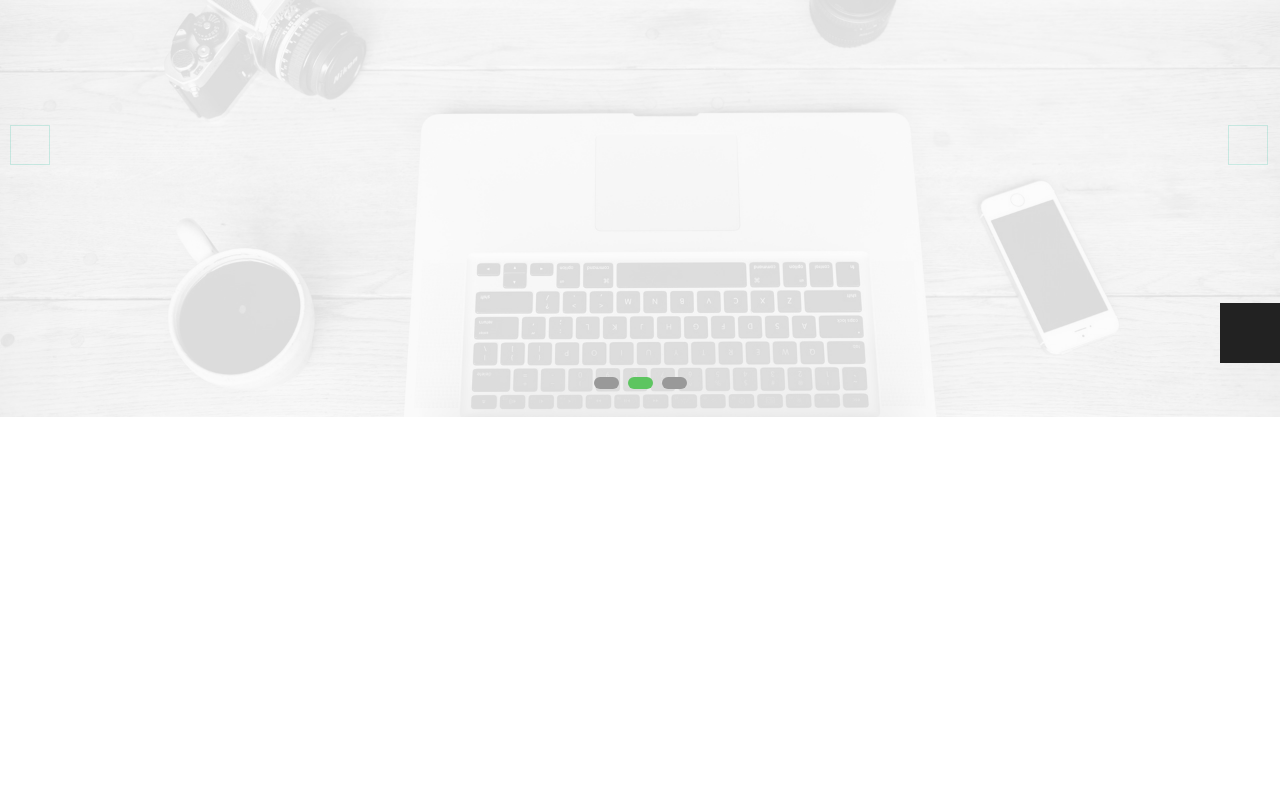
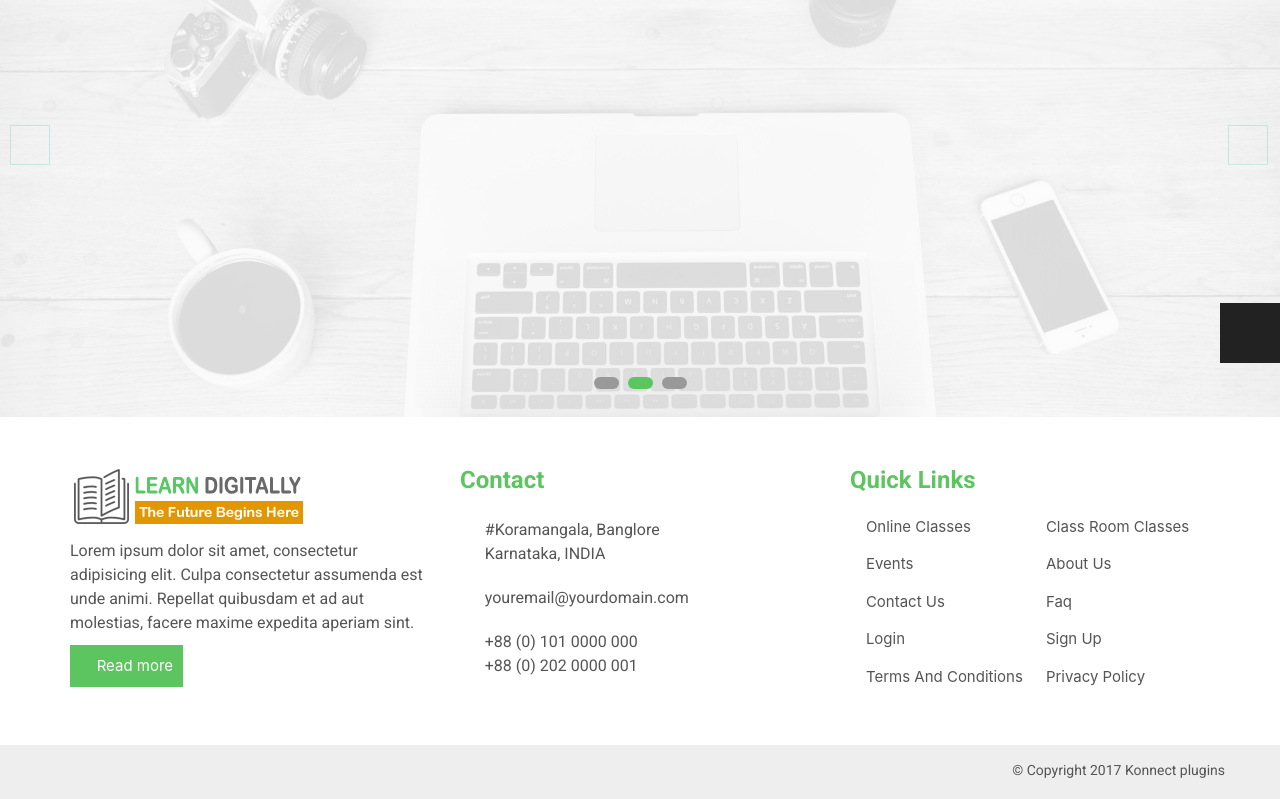
Before and after one commit to adil623/learn_digitaly, a React (Create React App) app: page / in a window 1280 px wide. Shown: the part 241-1040 px from the top of the page. Before the commit the page ends 874 px from the top, so only its background shows below. Built offline with nearby package versions, Linux system fonts and the light colour scheme; a web font is replaced by a local one.

Commit message:
Added Footer

```diff
--- a/package.json
+++ b/package.json
@@ -8,6 +8,7 @@
     "@testing-library/user-event": "^7.2.1",
     "react": "^16.13.1",
     "react-dom": "^16.13.1",
+    "react-router-dom": "^5.2.0",
     "react-scripts": "3.4.3"
   },
   "scripts": {
--- a/src/App.js
+++ b/src/App.js
@@ -1,10 +1,12 @@
 import React from 'react';
+import { BrowserRouter as Router, Switch, Route } from 'react-router-dom';
 import './App.css';
 
 // import components
 import TopBar from './components/TopBar';
 import Nav from './components/Nav';
 import KonnectSlider from './components/KonnectSlider';
+import Footer from './components/Footer';
 
 function App() {
   return (
@@ -33,6 +35,7 @@ function App() {
       <TopBar />
       <Nav />
       <KonnectSlider />
+      <Footer />
     </div>
   );
 }
--- /dev/null
+++ b/src/components/Footer.js
@@ -0,0 +1,153 @@
+import React from 'react';
+
+const Footer = () => {
+  return (
+    <div>
+      {/*<main Footer>*/}
+      <section className='main-footer'>
+        <div className='container'>
+          <div className='row'>
+            {/* footer widget one */}
+            <div className='col-md-4 col-sm-6'>
+              <div className='footer-widget'>
+                {' '}
+                <img
+                  src='img/logo-green.png'
+                  alt=''
+                  className='img-responsive logo-change'
+                />
+                <p>
+                  Lorem ipsum dolor sit amet, consectetur adipisicing elit.
+                  Culpa consectetur assumenda est unde animi. Repellat quibusdam
+                  et ad aut molestias, facere maxime expedita aperiam sint.
+                </p>
+                <span>
+                  <a href='#' className='read-more'>
+                    Read more
+                  </a>
+                </span>{' '}
+              </div>
+            </div>
+            {/* /footer widget one */}
+
+            {/* footer widget two */}
+            <div className='col-md-4 col-sm-6'>
+              <div className='footer-widget address'>
+                <h3>Contact</h3>
+                <p>
+                  <i className='fa fa-address-card-o' aria-hidden='true'></i>{' '}
+                  <span>
+                    #Koramangala, Banglore <br /> Karnataka, INDIA
+                  </span>
+                </p>
+                <p>
+                  <i className='fa fa-envelope-o' aria-hidden='true'></i>{' '}
+                  <span>youremail@yourdomain.com</span>
+                </p>
+                <p>
+                  <i
+                    className='fa fa-volume-control-phone'
+                    aria-hidden='true'
+                  ></i>{' '}
+                  <span>
+                    +88 (0) 101 0000 000 <br />
+                    +88 (0) 202 0000 001
+                  </span>
+                </p>
+              </div>
+            </div>
+            {/* footer widget two */}
+
+            {/* footer widget three */}
+            <div class='col-md-4 col-sm-6'>
+              <div class='footer-widget quicl-links'>
+                <h3>Quick Links</h3>
+                <ul>
+                  <li>
+                    <i class='fa  fa-angle-right'></i>{' '}
+                    <a href='#'>Online Classes</a>
+                  </li>
+                  <li>
+                    <i class='fa  fa-angle-right'></i>{' '}
+                    <a href='#'>Class Room Classes</a>
+                  </li>
+                  <li>
+                    <i class='fa  fa-angle-right'></i> <a href='#'>Events</a>
+                  </li>
+                  <li>
+                    <i class='fa  fa-angle-right'></i> <a href='#'>About Us</a>
+                  </li>
+                  <li>
+                    <i class='fa  fa-angle-right'></i>{' '}
+                    <a href='#'>Contact Us</a>
+                  </li>
+                  <li>
+                    <i class='fa  fa-angle-right'></i> <a href='#'>Faq</a>
+                  </li>
+                  <li>
+                    <i class='fa  fa-angle-right'></i> <a href='#'>Login</a>
+                  </li>
+                  <li>
+                    <i class='fa  fa-angle-right'></i> <a href='#'>Sign Up</a>
+                  </li>
+                  <li>
+                    <i class='fa  fa-angle-right'></i>{' '}
+                    <a href='#'>Terms And Conditions</a>
+                  </li>
+                  <li>
+                    <i class='fa  fa-angle-right'></i>{' '}
+                    <a href='#'>Privacy Policy</a>
+                  </li>
+                </ul>
+              </div>
+            </div>
+            {/* footer widget three */}
+          </div>
+        </div>
+      </section>
+      {/*</Main footer>*/}
+
+      {/*</copyright footer>*/}
+      <footer>
+        <div class='container'>
+          <div class='row'>
+            <div class='col-md-6 col-sm-6 text-left'>
+              {/* Footer Social Icons */}
+              <div class='contact-social'>
+                <p>
+                  <a href='#'>
+                    {' '}
+                    <i class='fa fa-twitter'></i>{' '}
+                  </a>{' '}
+                  <a href='#'>
+                    {' '}
+                    <i class='fa fa-facebook'></i>{' '}
+                  </a>{' '}
+                  <a href='#'>
+                    {' '}
+                    <i class='fa fa-google-plus'></i>{' '}
+                  </a>{' '}
+                  <a href='#'>
+                    {' '}
+                    <i class='fa fa-rss'></i>{' '}
+                  </a>{' '}
+                  <a href='#'>
+                    {' '}
+                    <i class='fa fa-instagram'></i>{' '}
+                  </a>
+                </p>
+              </div>
+            </div>
+
+            {/*Footer Copy rights-->*/}
+            <div class='col-md-6 col-sm-6 text-right'>
+              <p> &copy; Copyright 2017 Konnect plugins </p>
+            </div>
+          </div>
+        </div>
+      </footer>
+    </div>
+  );
+};
+
+export default Footer;
```
Also changed, not shown: 1 other file (tests, documents, lock files or other folders).
